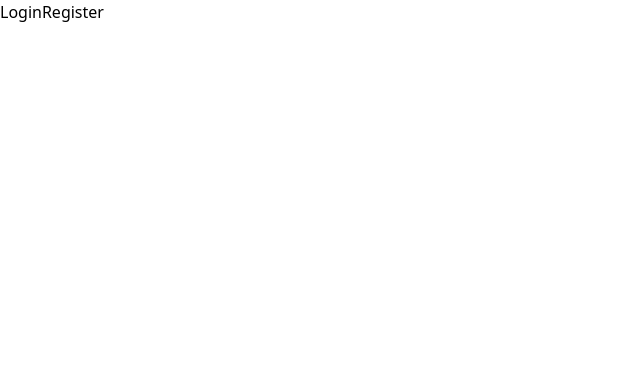
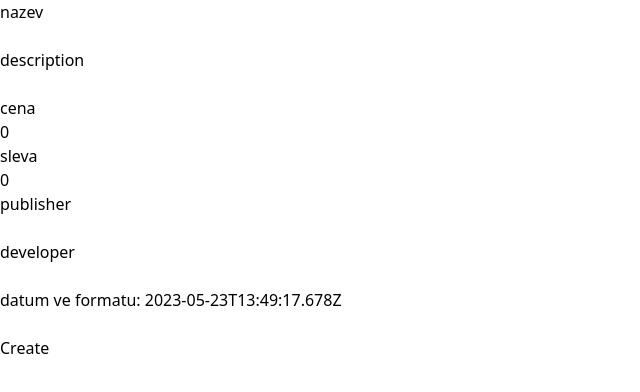
Before and after one commit to nikoladavidova/game-store-fe, a Next.js app: page /ProfilePage in a window 1280 px wide. Shown: the top 392 px of the page, without its empty margins (0-640 px from the left). Built offline with nearby package versions, Linux system fonts and the light colour scheme.

Commit message:
autoriyace

```diff
--- /dev/null
+++ b/components/CreateGame.tsx
@@ -0,0 +1,117 @@
+import { useState } from 'react';
+import useSWR from 'swr';
+
+interface GameProps {
+    name: string;
+       description: string;
+    price: number;
+    sale: number;
+    publisher: string;
+    developer: string;
+    releaseDate: string;
+    genres: string[];
+    id: string;
+}
+
+
+
+
+const CreateGame = () => {
+    const [name, setName] = useState('');
+    const [description, setDescription] = useState('');
+    const [price, setPrice] = useState(0);
+    const [sale, setSale] = useState(0);
+    const [publisher, setPublisher] = useState('');
+    const [developer, setDeveloper] = useState('');
+    const [releaseDate, setReleaseDate] = useState('');
+
+
+    const handleCreateGame = async (e: React.FormEvent) => {
+        e.preventDefault();
+
+        try {
+            const response = await fetch('http://localhost:3000/games', {
+                method: 'POST',
+                headers: {
+                    'Content-Type': 'application/json',
+                    Authorization: `Bearer ${localStorage.getItem('Authorization')}`,
+                },
+                body: JSON.stringify({
+                    name,
+                    description,
+                    price,
+                    sale,
+                    publisher,
+                    developer,
+                    releaseDate,
+                    genres: [],
+                }),
+            });
+
+            if (response.ok) {
+                const game: GameProps = await response.json();
+                console.log('yipyip vztvo5eno:', game);
+            } else {
+                console.log('fail nevztvo5lo se');
+            }
+        } catch (error) {
+            console.log('error', error);
+        }
+    };
+
+    return (
+        <form onSubmit={handleCreateGame}>
+            <p>nazev</p>
+            <input
+                type="text"
+                value={name}
+                onChange={(e) => setName(e.target.value)}
+            /><br/>
+            <p>description</p>
+            <input
+                type="text"
+                value={description}
+                onChange={(e) => setDescription(e.target.value)}
+
+            />
+            <p>cena</p>
+            <input
+                type="number"
+                value={price}
+                onChange={(e) => setPrice(parseFloat(e.target.value))}
+
+            /><br/>
+            <p>sleva</p>
+            <input
+                type="number"
+                value={sale}
+                onChange={(e) => setSale(parseFloat(e.target.value))}
+
+            />
+            <p>publisher</p>
+            <input
+                type="text"
+                value={publisher}
+                onChange={(e) => setPublisher(e.target.value)}
+
+            /><br/>
+            <p>developer</p>
+            <input
+                type="text"
+                value={developer}
+                onChange={(e) => setDeveloper(e.target.value)}
+
+            /><br/>
+            <p>datum ve formatu: 2023-05-23T13:49:17.678Z  </p>
+            <input
+                type="text"
+                value={releaseDate}
+                onChange={(e) => setReleaseDate(e.target.value)}
+
+            /><br/>
+            <button type="submit">Create</button>
+        </form>
+    );
+};
+
+export default CreateGame;
--- a/src/pages/ProfilePage.tsx
+++ b/src/pages/ProfilePage.tsx
@@ -1,4 +1,7 @@
 import useSWR from 'swr';
+import GameList from "../../components/CreateGame";
+
+
 interface ProfilePageProps {
     onLogout: () => void;
 }
@@ -28,6 +31,8 @@ const ProfilePage = ({ onLogout }:ProfilePageProps ) => {
             <p>crated at: {data.createdAt}</p>
             <p>updated at: {data.updatedAt}</p>
             <button onClick={onLogout}>Logout</button>
+
+            <GameList></GameList>
         </div>
     );
 };
--- a/src/pages/_app.tsx
+++ b/src/pages/_app.tsx
@@ -1,14 +1,15 @@
 import '@/styles/globals.css'
 import type { AppProps } from 'next/app'
 import LoginPage from "@/pages/LoginPage";
-
+import CreateGame from "../../components/CreateGame";
 import {useState} from "react";
 import LoginOrRegister from "components/LoginOrRegister";
 
 export default function App() {
 
   return <>
-  <LoginOrRegister/>
+  <CreateGame/>
   </>
 
 }
+/*<LoginOrRegister/>*/
```
